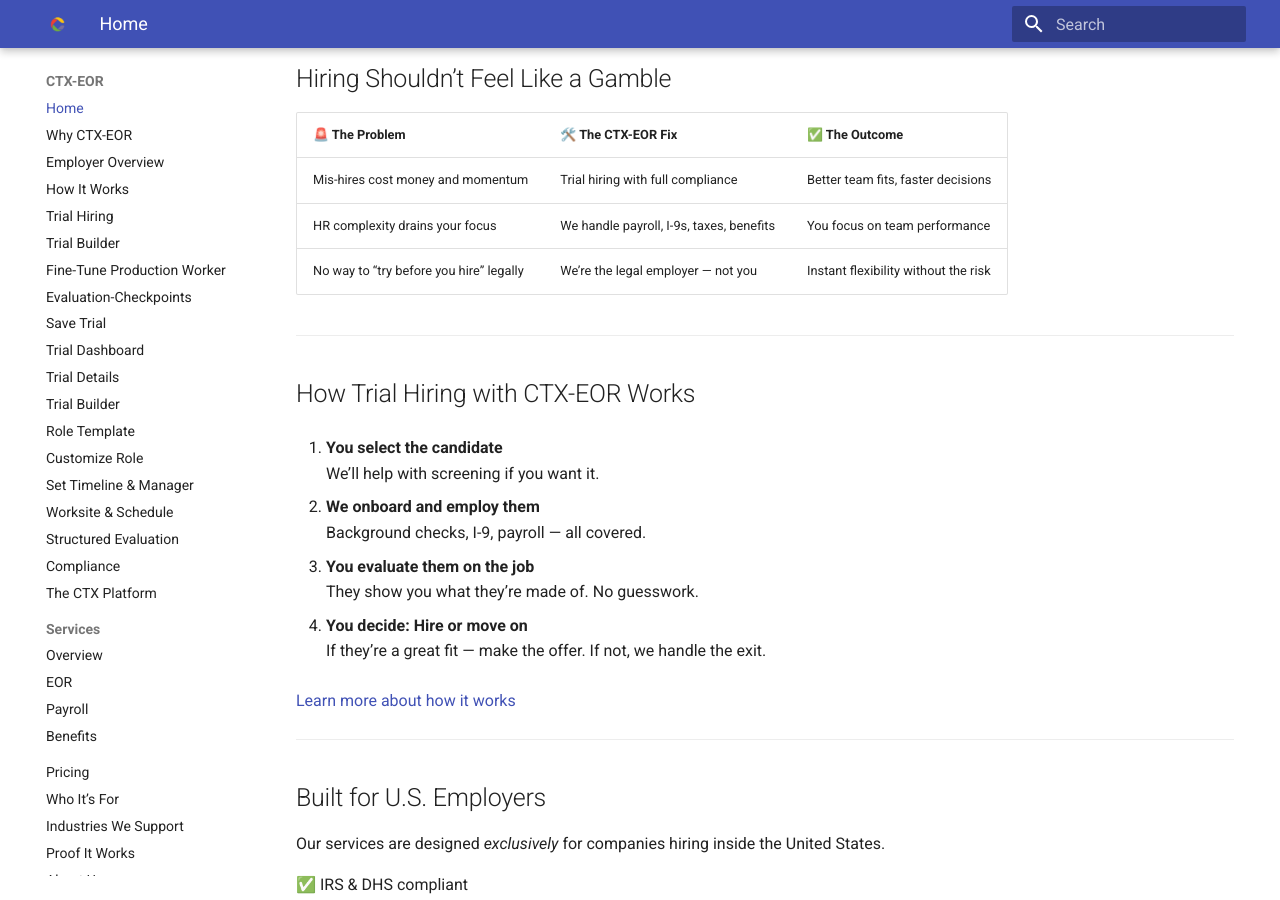
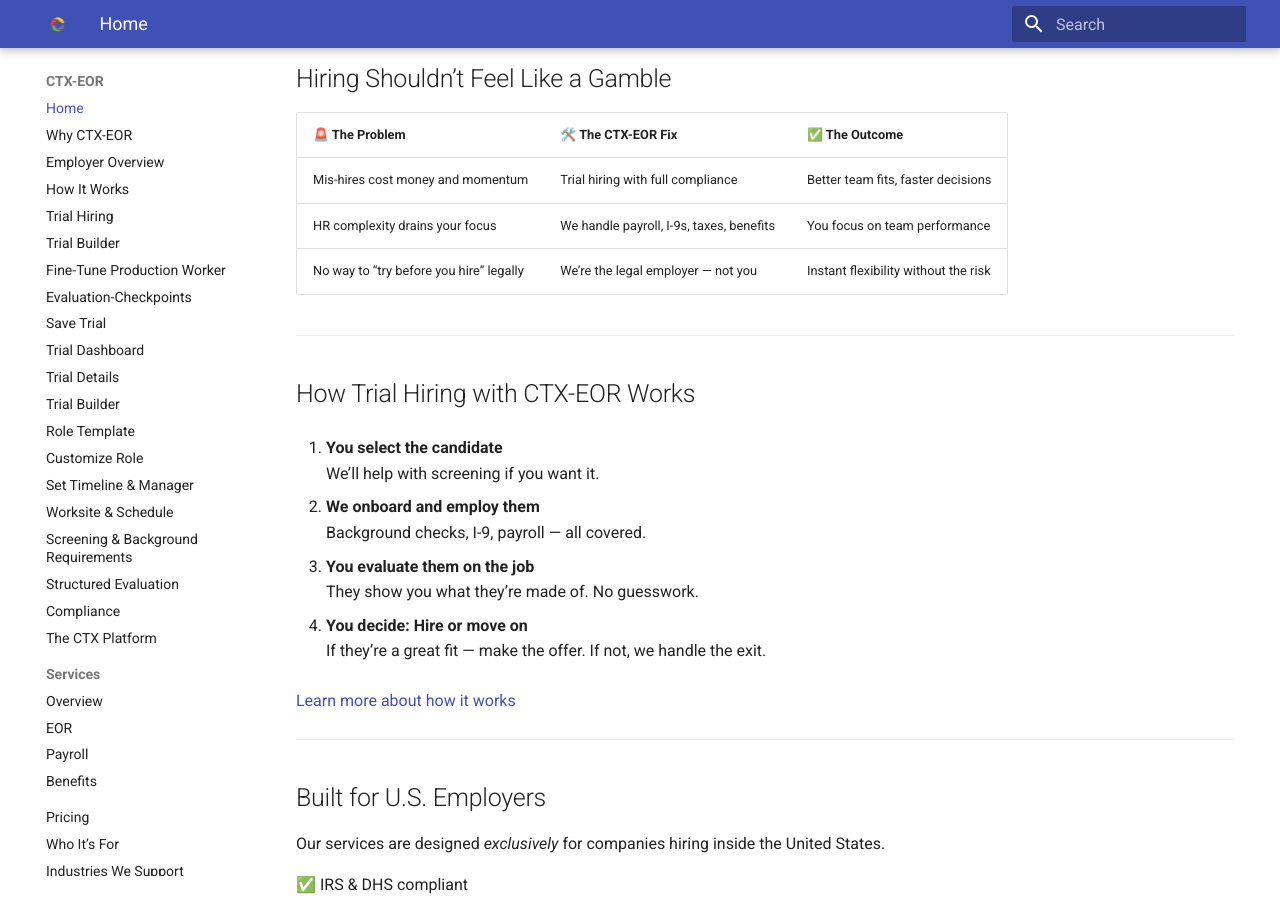
Before and after one commit to cirrusflyer275ds/ctx-eor-site, an MkDocs documentation site: the page built from docs/index.md, in a window 1280 px wide and 900 px high, scrolled down 303 px. Built offline with MkDocs 1.6.1 and Material for MkDocs 9.7.7, drawn with Linux system fonts in a browser that asks for light colours.

Commit message:
Update mkdocs.yml

```diff
--- a/mkdocs.yml
+++ b/mkdocs.yml
@@ -41,6 +41,7 @@
   - Customize Role: trial-builder-step3.md
   - Set Timeline & Manager: trial-builder-step4.md
   - Worksite & Schedule: trial-builder-step5.md
+  - Screening & Background Requirements: trial-builder-step6.md
   - Structured Evaluation: structured-evaluation.md
   - Compliance: compliance.md
   - The CTX Platform: platform.md
```
